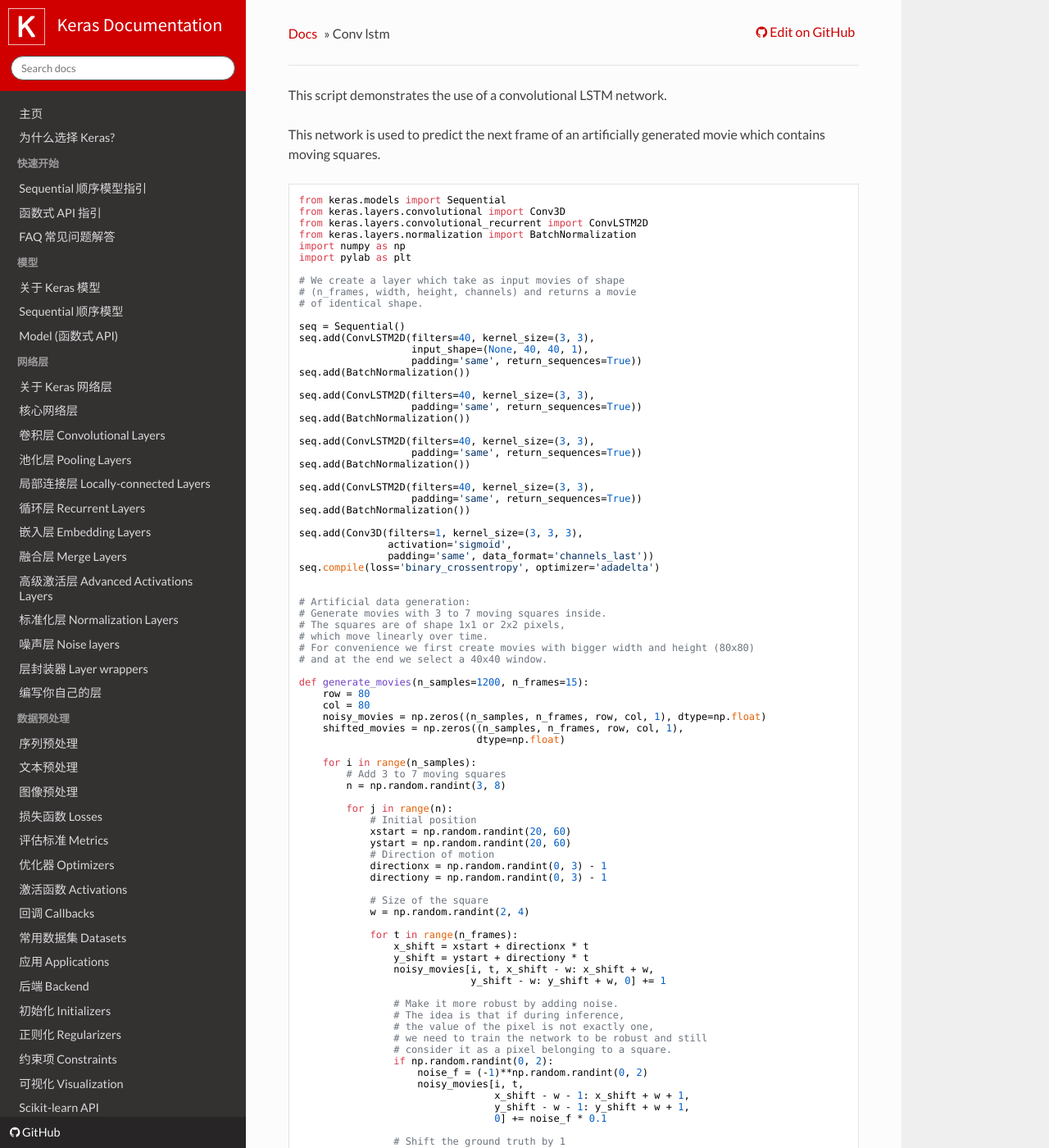
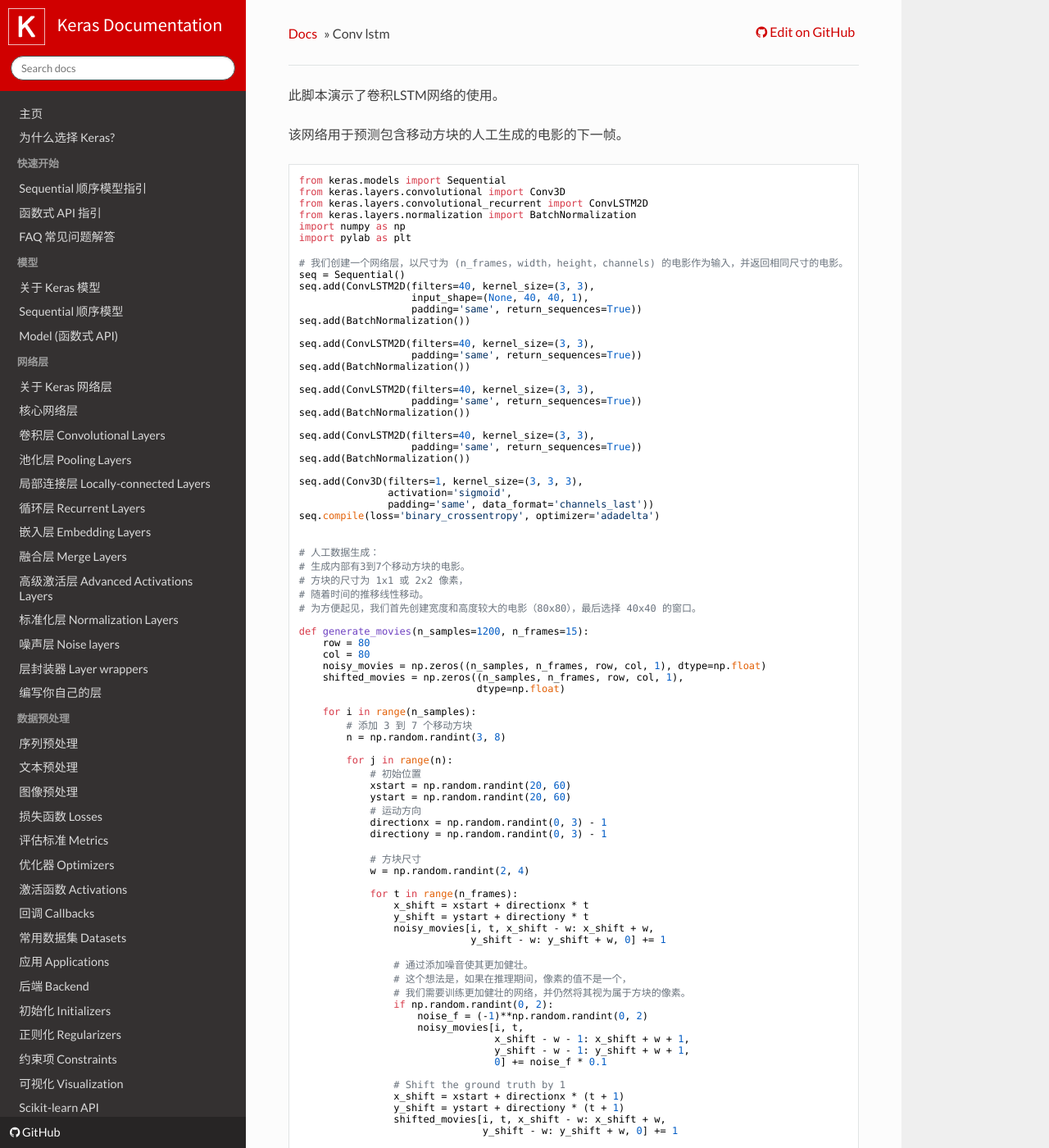
Before and after one commit to gaussic/keras-doc-zh, an MkDocs documentation site: the page built from sources/examples/conv_lstm.md, in a window 1280 px wide and 1400 px high. Shown: the whole window at 82% size. Built offline with MkDocs 1.6.1, drawn with Linux system fonts in a browser that asks for light colours; nearby versions of some CDN libraries; some web fonts are replaced; library files that are not in the unit come from our copies; some of the changed text lies outside the part shown.

Commit message:
Update conv_lstm.md

````diff
--- a/sources/examples/conv_lstm.md
+++ b/sources/examples/conv_lstm.md
@@ -1,7 +1,6 @@
- This script demonstrates the use of a convolutional LSTM network.
+此脚本演示了卷积LSTM网络的使用。
 
-This network is used to predict the next frame of an artificially
-generated movie which contains moving squares.
+该网络用于预测包含移动方块的人工生成的电影的下一帧。
 
 
 ```python
@@ -12,10 +11,7 @@
 import numpy as np
 import pylab as plt
 
-# We create a layer which take as input movies of shape
-# (n_frames, width, height, channels) and returns a movie
-# of identical shape.
-
+# 我们创建一个网络层，以尺寸为 (n_frames，width，height，channels) 的电影作为输入，并返回相同尺寸的电影。
 seq = Sequential()
 seq.add(ConvLSTM2D(filters=40, kernel_size=(3, 3),
                    input_shape=(None, 40, 40, 1),
@@ -40,12 +36,11 @@
 seq.compile(loss='binary_crossentropy', optimizer='adadelta')
 
 
-# Artificial data generation:
-# Generate movies with 3 to 7 moving squares inside.
-# The squares are of shape 1x1 or 2x2 pixels,
-# which move linearly over time.
-# For convenience we first create movies with bigger width and height (80x80)
-# and at the end we select a 40x40 window.
+# 人工数据生成：
+# 生成内部有3到7个移动方块的电影。
+# 方块的尺寸为 1x1 或 2x2 像素，
+# 随着时间的推移线性移动。
+# 为方便起见，我们首先创建宽度和高度较大的电影（80x80），最后选择 40x40 的窗口。
 
 def generate_movies(n_samples=1200, n_frames=15):
     row = 80
@@ -55,18 +50,18 @@
                               dtype=np.float)
 
     for i in range(n_samples):
-        # Add 3 to 7 moving squares
+        # 添加 3 到 7 个移动方块
         n = np.random.randint(3, 8)
 
         for j in range(n):
-            # Initial position
+            # 初始位置
             xstart = np.random.randint(20, 60)
             ystart = np.random.randint(20, 60)
-            # Direction of motion
+            # 运动方向
             directionx = np.random.randint(0, 3) - 1
             directiony = np.random.randint(0, 3) - 1
 
-            # Size of the square
+            # 方块尺寸
             w = np.random.randint(2, 4)
 
             for t in range(n_frames):
@@ -75,11 +70,9 @@
                 noisy_movies[i, t, x_shift - w: x_shift + w,
                              y_shift - w: y_shift + w, 0] += 1
 
-                # Make it more robust by adding noise.
-                # The idea is that if during inference,
-                # the value of the pixel is not exactly one,
-                # we need to train the network to be robust and still
-                # consider it as a pixel belonging to a square.
+                # 通过添加噪音使其更加健壮。
+                # 这个想法是，如果在推理期间，像素的值不是一个，
+                # 我们需要训练更加健壮的网络，并仍然将其视为属于方块的像素。
                 if np.random.randint(0, 2):
                     noise_f = (-1)**np.random.randint(0, 2)
                     noisy_movies[i, t,
@@ -93,21 +86,20 @@
                 shifted_movies[i, t, x_shift - w: x_shift + w,
                                y_shift - w: y_shift + w, 0] += 1
 
-    # Cut to a 40x40 window
+    # 裁剪为 40x40 窗口
     noisy_movies = noisy_movies[::, ::, 20:60, 20:60, ::]
     shifted_movies = shifted_movies[::, ::, 20:60, 20:60, ::]
     noisy_movies[noisy_movies >= 1] = 1
     shifted_movies[shifted_movies >= 1] = 1
     return noisy_movies, shifted_movies
 
-# Train the network
+# 训练网络
 noisy_movies, shifted_movies = generate_movies(n_samples=1200)
 seq.fit(noisy_movies[:1000], shifted_movies[:1000], batch_size=10,
         epochs=300, validation_split=0.05)
 
-# Testing the network on one movie
-# feed it with the first 7 positions and then
-# predict the new positions
+# 在一部电影上测试网络
+# 用前 7 个位置训练它，然后预测新的位置
 which = 1004
 track = noisy_movies[which][:7, ::, ::, ::]
 
@@ -117,8 +109,7 @@
     track = np.concatenate((track, new), axis=0)
 
 
-# And then compare the predictions
-# to the ground truth
+# 然后将预测与实际进行比较
 track2 = noisy_movies[which][::, ::, ::, ::]
 for i in range(15):
     fig = plt.figure(figsize=(10, 5))
````
